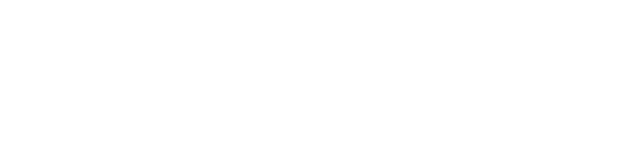
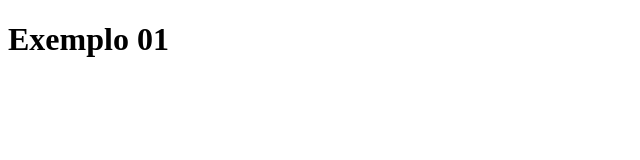
Before and after one commit to NelsonAraujo-ads/aprendizado, a plain HTML site: page pages/exemplo1.html in a window 1280 px wide. Shown: the whole page, without its empty margins (0-640 px from the left). Drawn offline with Linux system fonts and the light colour scheme.

Commit message:
Atualização no arquivo exemplo1.html

```diff
--- a/pages/exemplo1.html
+++ b/pages/exemplo1.html
@@ -6,6 +6,6 @@
     <title>Exemplo 01</title>
 </head>
 <body>
-
+    <h1>Exemplo 01</h1>
 </body>
 </html>
```
